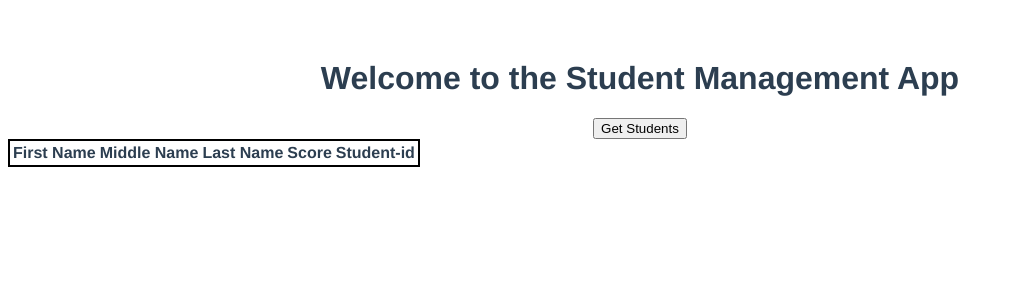
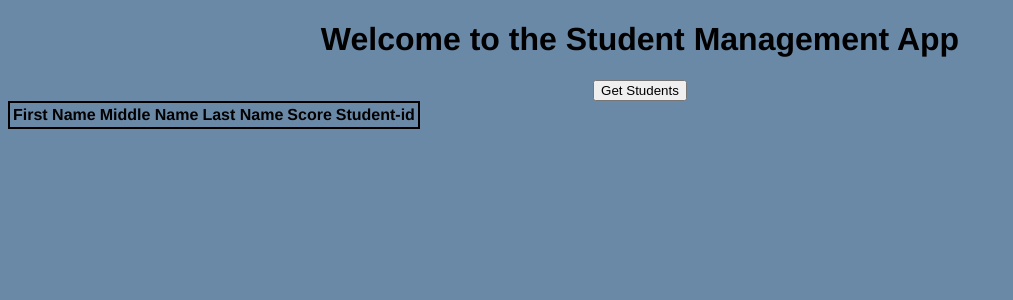
Before and after one commit to Fearless-Badger/cs_416_project_2, a Vue app in the folder frontend/: page / in a window 1280 px wide. Shown: the top 300 px of the page, without its empty margins (0-1013 px from the left). Built offline with nearby package versions, Linux system fonts and the light colour scheme.

Commit message:
Add background color

```diff
--- /dev/null
+++ b/frontend/public/index.css
@@ -0,0 +1,3 @@
+body{
+    background-color: #6A89a7;
+}
--- a/frontend/public/index.html
+++ b/frontend/public/index.html
@@ -1,11 +1,12 @@
 <!DOCTYPE html>
-<html lang="">
+<html lang="en">
   <head>
     <meta charset="utf-8">
     <meta http-equiv="X-UA-Compatible" content="IE=edge">
     <meta name="viewport" content="width=device-width,initial-scale=1.0">
     <link rel="icon" href="<%= BASE_URL %>favicon.ico">
     <title><%= htmlWebpackPlugin.options.title %></title>
+    <link rel="stylesheet" href="./index.css">
   </head>
   <body>
     <noscript>
--- a/frontend/src/App.vue
+++ b/frontend/src/App.vue
@@ -61,16 +61,16 @@ export default {
   name: 'App',
   data() {
     return {
-      students: [] // yea its a list of students
+      students: []
     }
   },
   methods: {
     async fetchStudents() {
-      // Yes, we fetch data from the backend
+      // fetch data from the backend
   try {
     const response = await fetch("/api/list_all"); // adjusted URL for configured proxy (nginx.conf)
     const data = await response.json();
-    this.students = data; // this is the return value blahhh
+    this.students = data;
   } catch (error) {
     console.error("ERROR (U messed up lil bro): ", error);
   }
@@ -80,13 +80,20 @@ export default {
 </script>
 
 <style>
+
+/* Alternate box model (box model suxx) */
+*, *:before, *:after {
+  box-sizing: border-box;
+}
+
 #app {
   font-family: Avenir, Helvetica, Arial, sans-serif;
   -webkit-font-smoothing: antialiased;
   -moz-osx-font-smoothing: grayscale;
   text-align: center;
-  color: #2c3e50;
-  margin-top: 60px;
+  color: black;
+  margin-top: 10px;
+
 }
 
 .student {
```
